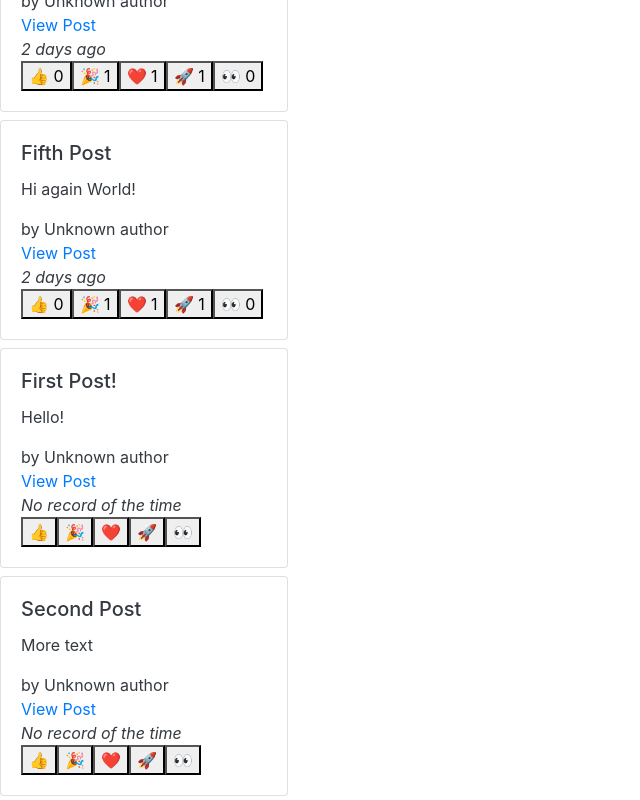
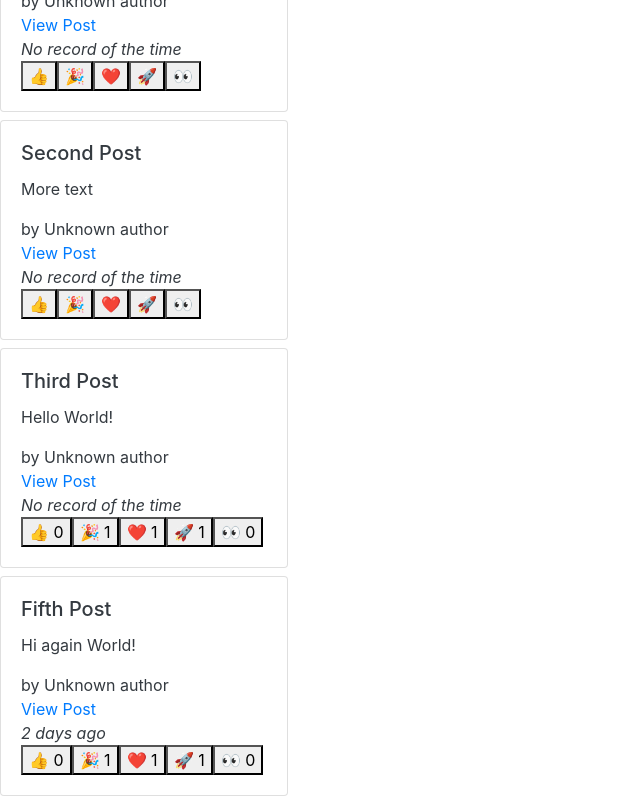
Before and after one commit to yudhiesh/Redux-Typescript-Sample, a React (Create React App) app: page /posts in a window 1280 px wide. Shown: the part 220-1020 px from the top of the page, without its empty margins (0-640 px from the left). Built offline with nearby package versions, Linux system fonts and the light colour scheme.

Commit message:
Fixed Sorting of Posts

```diff
--- a/src/features/posts/Posts.tsx
+++ b/src/features/posts/Posts.tsx
@@ -12,9 +12,9 @@ export const PostsList = () => {
   const posts = useSelector((state: RootState) => state.posts);
   const distantFuture = new Date(8640000000000000);
   const orderedPost = posts?.slice().sort((a, b) => {
-    let dateA = a.date ? new Date(a.date) : distantFuture;
-    let dateB = b.date ? new Date(b.date) : distantFuture;
-    return dateA.getTime() - dateB.getTime();
+    let dateA = a.date ? a.date : new Date(distantFuture);
+    let dateB = b.date ? b.date : new Date(distantFuture);
+    return dateB.toLocaleString().localeCompare(dateA.toLocaleString());
   });
 
   return (
```
Also changed, not shown: src/features/posts/postsSlice.ts (+5 -6 lines).
